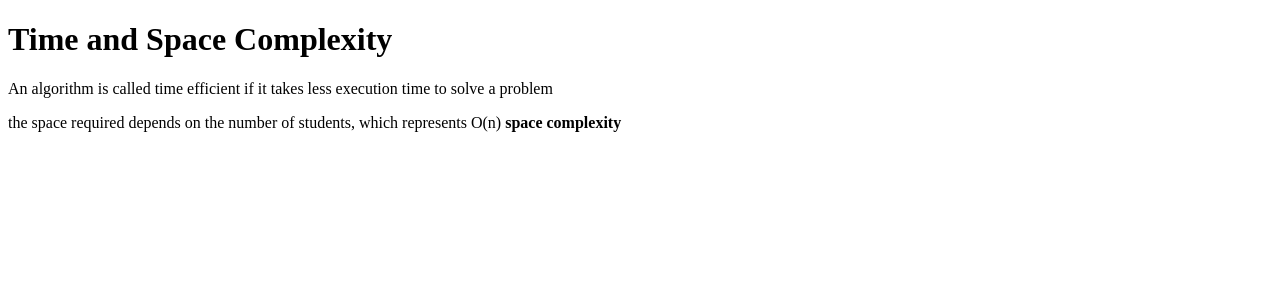
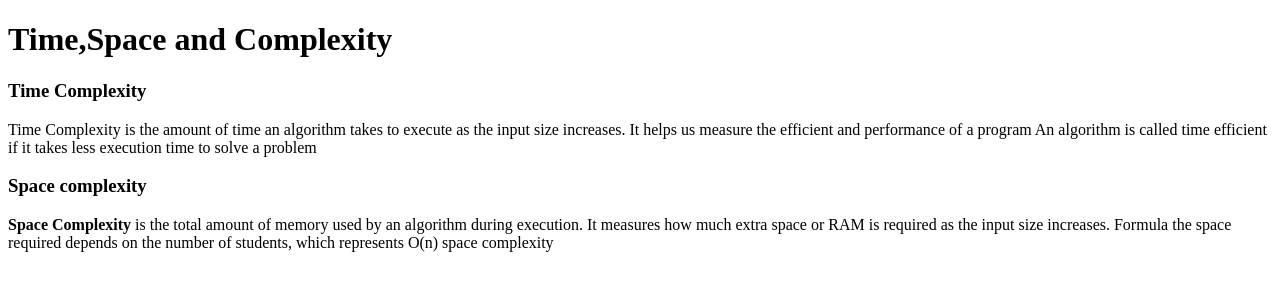
Before and after one commit to acciojob/time-and-space-complexity-vaishnavi-panchal0108, a website: page main.html in a window 1280 px wide. Drawn offline with Linux system fonts and the light colour scheme.

Commit message:
created a submission

```diff
--- a/main.html
+++ b/main.html
@@ -13,9 +13,14 @@
 </script>
 
 	<div>
-		<h1>Time and Space Complexity</h1>
-		<p>An algorithm is called time efficient if it takes less execution time to solve a problem</p>
-		<p>the space required depends on the number of students, which represents O(n) <b>space complexity</b></p>
+		<h1>Time,Space and Complexity</h1>
+		<h3>Time Complexity</h3>
+		<p> Time Complexity is the amount of time an algorithm takes to execute as the input size increases.
+         It helps us measure the efficient and performance of a program An algorithm is called time efficient if it takes less execution time to solve a problem</p>
+		<h3>Space complexity</h3>
+		<p><b> Space Complexity </b>is the total amount of memory used by an algorithm during execution.
+        It measures how much extra space or RAM is required as the input size increases.
+        Formula the space required depends on the number of students, which represents O(n) space complexity</p>
 	</div>
 
 
```
